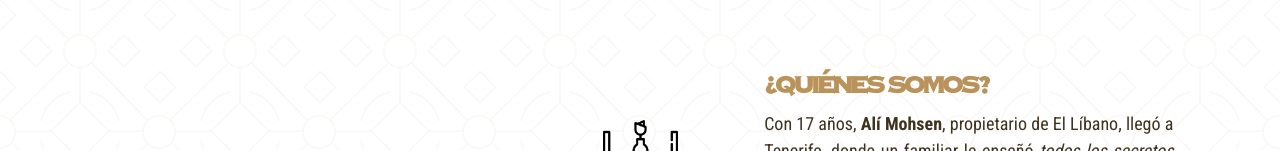
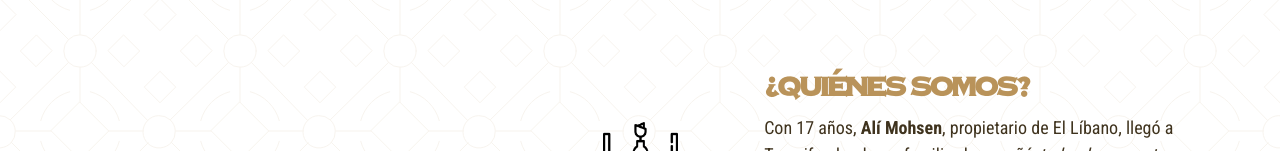
Before and after one commit to solenyyy/libano, a Vue app: page / in a window 1280 px wide. Shown: the part 649-800 px from the top of the page. Built offline with nearby package versions, Linux system fonts and the light colour scheme.

Commit message:
error solving 2.6

```diff
--- a/src/components/HomeComponent.vue/WhoWeAre.vue
+++ b/src/components/HomeComponent.vue/WhoWeAre.vue
@@ -90,7 +90,7 @@ h2 {
   color: #b9935a;
   font-family: "Copperplate";
   letter-spacing: -3px;
-  font-size: 20px;
+  font-size: 23px;
   text-transform: uppercase;
 }
 p {
```
